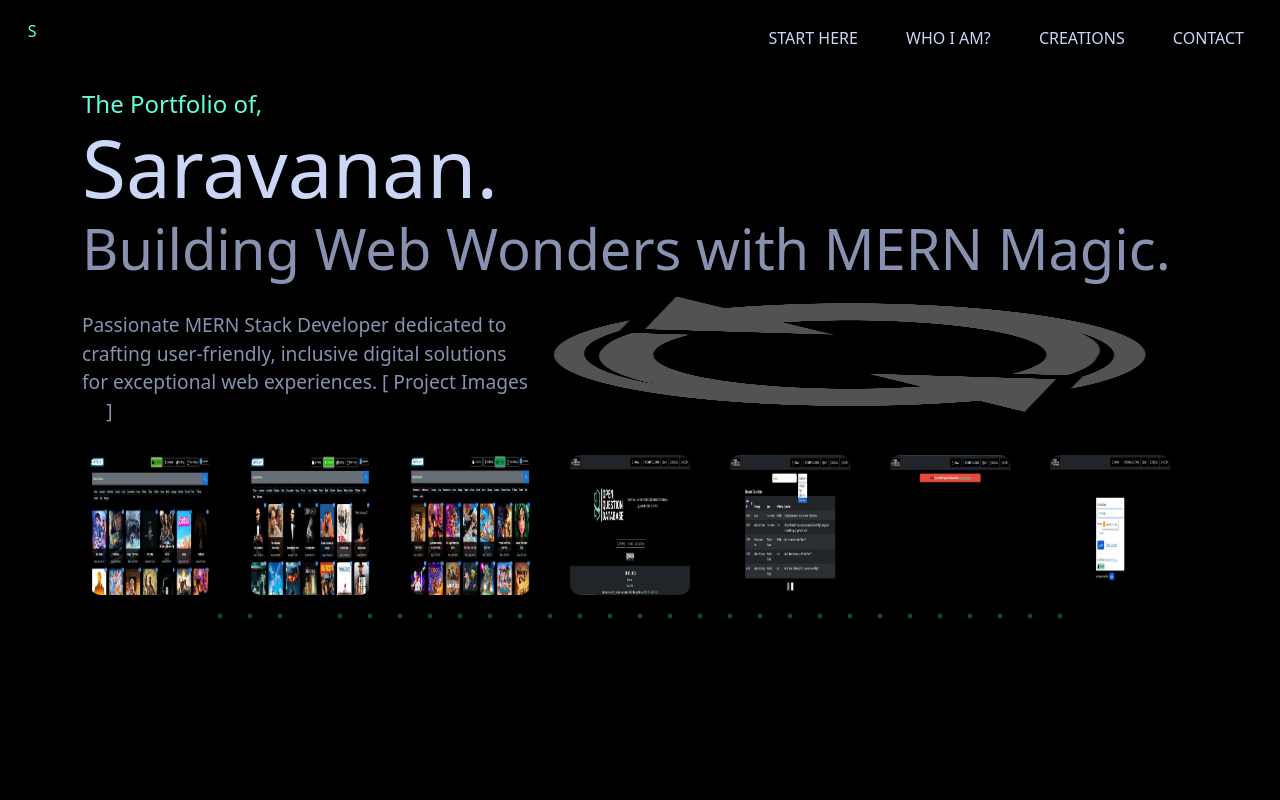
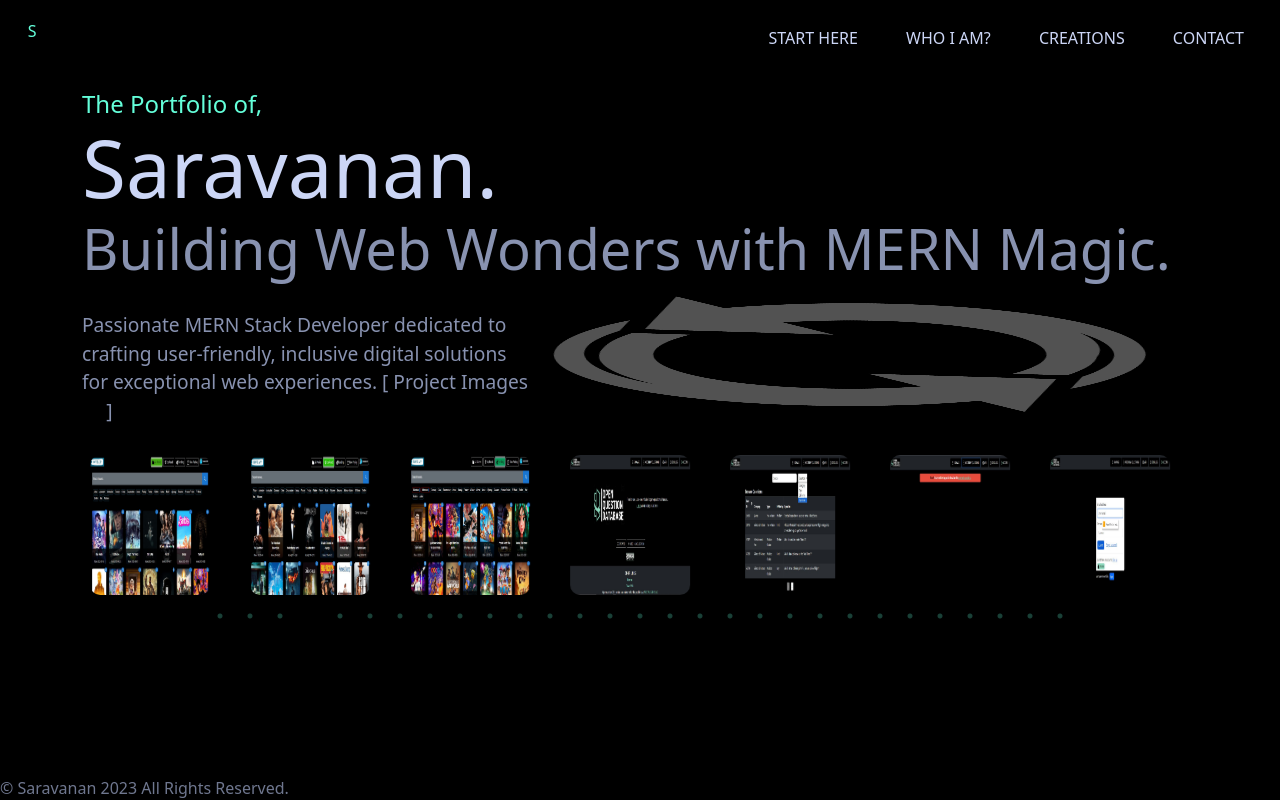
Before and after one commit to saravanan-22/AJ_REACT_PORTFOLIO, a React (Create React App) app: page /Home in a window 1280 px wide. Shown: the top 800 px of the page. Built offline with nearby package versions, Linux system fonts and the light colour scheme; some icons are missing.

Commit message:
update_copyRights

```diff
--- a/src/Components/GetInTouch/GetInTouch.js
+++ b/src/Components/GetInTouch/GetInTouch.js
@@ -110,9 +110,6 @@ function GetInTouch() {
               />
             </RouterLink>
           </section>
-          {/* <span className="m-0 p-0" style={{ color: "rgb(111, 119, 143)" }}>
-            &copy; Saravanan {new Date().getFullYear()} All Rights Reserved.
-          </span> */}
           <section className="homeI">
             <ScrollLink to="home">
               {" "}
@@ -127,7 +124,11 @@ function GetInTouch() {
             <div className="footer_bg_two"></div>
           </div>
         </div>
+
       </footer>
+      <span className="copyRights m-0 p-0" style={{ color: "rgb(111, 119, 143)" }}>
+            &copy; Saravanan {new Date().getFullYear()} All Rights Reserved.
+          </span>
     </div>
   );
 }
--- a/src/Components/GetInTouch/getInTouch.css
+++ b/src/Components/GetInTouch/getInTouch.css
@@ -260,9 +260,10 @@ h6 {
   z-index: 99999;
 } */
 
-.icons > span {
+.copyRights {
   position: absolute;
-  transform: translate(37.5em) translateY(17em);
+  bottom: 0;
+  /* transform: translate(37.5em) translateY(1em); */
   z-index: 99999;
 }
 
```
